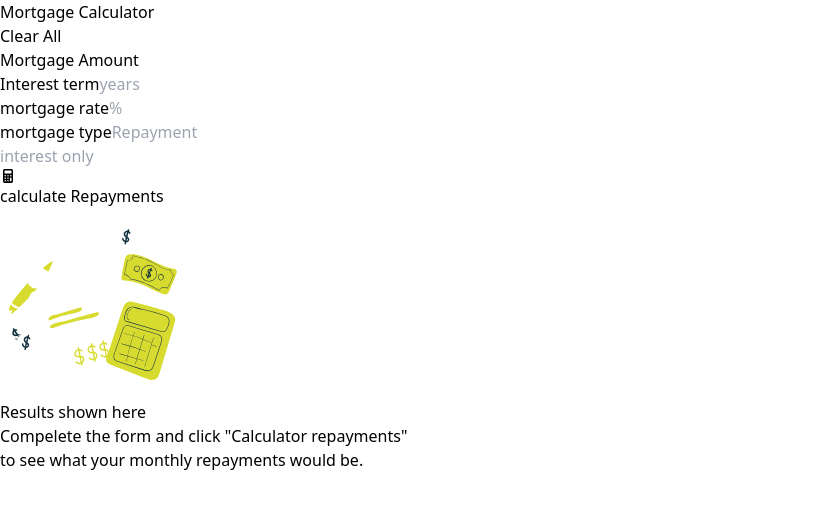
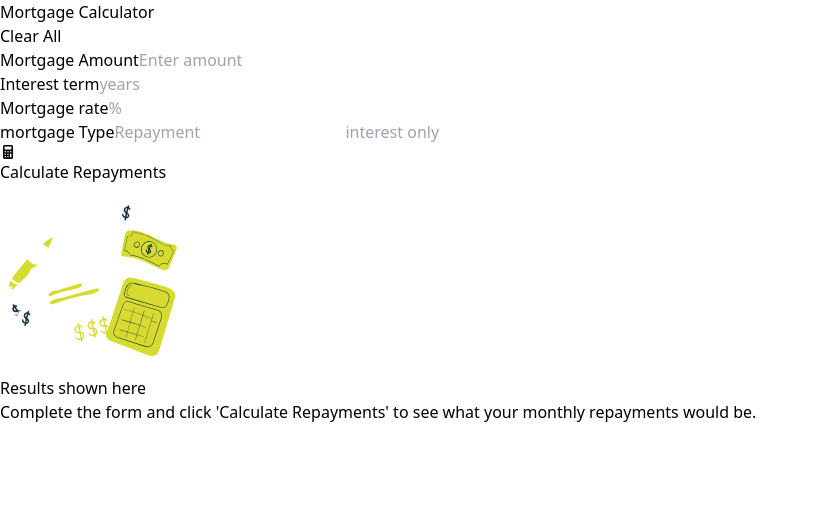
Before and after one commit to paulayuba/Repayment-Calculator, a React (Vite) app: page / in a window 1280 px wide. Shown: the top 508 px of the page, without its empty margins (0-818 px from the left). Built offline with nearby package versions, Linux system fonts and the light colour scheme.

Commit message:
first commit

```diff
--- a/src/Commponents/PaymentForm.jsx
+++ b/src/Commponents/PaymentForm.jsx
@@ -1,79 +1,132 @@
-import React from "react";
+import React, { useState } from "react";
 import { IoCalculator } from "react-icons/io5";
 import FirstImage from "./FirstImage.svg";
 
+const PaymentForm = () => {
+  const [mortgageAmount, setMortgageAmount] = useState("");
+  const [interestTerm, setInterestTerm] = useState("");
+  const [mortgageRate, setMortgageRate] = useState("");
+  const [mortgageType, setMortgageType] = useState("");
+  const [result, setResult] = useState(null);
 
-const PaymentForm = () => {
+  const calculateRepayments = (e) => {
+    e.preventDefault();
+    if (!mortgageAmount || !interestTerm || !mortgageRate || !mortgageType) {
+      alert("Please fill in all fields.");
+      return;
+    }
+    const principal = parseFloat(mortgageAmount);
+    const interestRate = parseFloat(mortgageRate) / 100 / 12;
+    const numberOfPayments = parseInt(interestTerm) * 12;
+
+    let monthlyRepayment;
+
+    if (mortgageType.toLowerCase() === "repayment") {
+      monthlyRepayment =
+        (principal * interestRate) /
+        (1 - Math.pow(1 + interestRate, -numberOfPayments));
+    } else if (mortgageType.toLowerCase() === "interest only") {
+      monthlyRepayment = principal * interestRate;
+    } else {
+      alert(
+        "Invalid mortgage type. Please enter 'Repayment' or 'Interest only'."
+      );
+      return;
+    }
+
+    setResult(monthlyRepayment.toFixed(2));
+  };
+
   return (
-    <div className="flex flex-row items-center py-30 p-2 justify-center rounded-2xl py-16">
-
-      <form className=" w-[30%] border py-2 px-6 rounded shadow-2xl focus:outline-none">
-      <div className="flex items-center space-x-8 mb-6">
+    <div className="flex flex-col md:flex-row items-center py-16 px-4 md:px-8 lg:px-16 justify-center rounded-2xl">
+      <form
+        className="w-full border shadow-2xl py-6 px-4 md:w-[40%] lg:w-[30%]  rounded md:mb-0"
+        onSubmit={calculateRepayments}
+      >
+        <div className="flex items-center justify-between mb-6">
           <h3 className="text-xl font-semibold">Mortgage Calculator</h3>
-        <h2 className="text-gray-400 underline">Clear All</h2>
+          <h2
+            className="text-gray-400 underline cursor-pointer"
+            onClick={() => {
+              setMortgageAmount("");
+              setInterestTerm("");
+              setMortgageRate("");
+              setMortgageType("");
+              setResult(null);
+            }}
+          >
+            Clear All
+          </h2>
         </div>
         <label
           htmlFor="mortgageAmount"
-          className="text-sm focus:outline-none font-medium mb-2 text-gray-400"
+          className="text-sm font-medium mb-2 text-gray-400"
         >
           Mortgage Amount
         </label>
         <input
-          type=""
-          placeholder=""
-          className="w-full border rounded px-3 py-2"
+          type="text"
+          placeholder="Enter amount"
+          value={mortgageAmount}
+          onChange={(e) => setMortgageAmount(e.target.value)}
+          className="w-full border rounded px-3 py-2 mb-4 focus:outline-none"
         />
-        <div className="flex py-8 flex-row w-full gap-5">
-          <div className="w-1/2">
+        <div className="flex flex-col md:flex-row md:py-8 gap-5">
+          <div className="w-full md:w-1/2">
             <label className="text-gray-400">Interest term</label>
             <input
-              type=""
+              type="text"
               placeholder="years"
+              value={interestTerm}
+              onChange={(e) => setInterestTerm(e.target.value)}
               className="w-full px-4 py-3 border rounded-lg focus:outline-none"
               required
             />
           </div>
-
-          <div className="w-1/2 text-right">
-            <label className="text-gray-400">mortgage rate</label>
+          <div className="w-full md:w-1/2">
+            <label className="text-gray-400">Mortgage rate</label>
             <input
               type="text"
               placeholder="%"
+              value={mortgageRate}
+              onChange={(e) => setMortgageRate(e.target.value)}
               className="w-full px-4 py-3 border rounded-lg focus:outline-none"
               required
             />
           </div>
         </div>
-        <div className="py-6">
-          <label className="text-gray-400">mortgage type</label>
+        <label className="text-gray-400 px-4 py-4">mortgage Type</label>
         <input
           type="text"
           placeholder="Repayment"
-            className="w-full px-4 py-3 border rounded-lg focus:outline-none"
-            required
+          value={mortgageAmount}
+          onChange={(e) => setMortgageAmount(e.target.value)}
+          className="w-full border rounded px-3 py-2 mb-4 focus:outline-none"
         />
-        </div>
-        <div>
         <input
           type="text"
           placeholder="interest only"
-            className="w-full px-4 py-3 border rounded-lg focus:outline-none"
-            required
+          value={mortgageAmount}
+          onChange={(e) => setMortgageAmount(e.target.value)}
+          className="w-full border rounded px-3 py-2 mb-4 focus:outline-none"
         />
-        </div>
-        <div className=" flex justify-center py-7">
+        <div className="flex justify-center py-7">
           <button className="bg-yellow-300 space-x-2 flex items-center justify-center rounded-3xl font-semibold py-2 px-4">
             <IoCalculator />
-            <span className="text-gray-400">calculate Repayments</span>
+            <span className="text-gray-400">Calculate Repayments</span>
           </button>
         </div>
       </form>
-      <div className="bg-slate-950 w-[30%] border p-28 px-6 rounded text-center">
-       <div className="items-center">
-       <FirstImage />
+      <div className="w-full md:w-[40%] lg:w-[30%] bg-slate-950 border py-32 px-6 rounded text-center">
+        <div className="flex justify-center mb-4">
+          <FirstImage className="w-28 h-10" />
         </div>
-        <h3 className="text-white font-bold">Results shown here</h3>
-        <p className="text-gray-500 font-semibold">Compelete the form and click "Calculator repayments"<br /> to see what your monthly repayments would be.</p>
+        <h3 className="text-white font-semibold">Results shown here</h3>
+        <p className="text-gray-500 font-semibold">
+          {result
+            ? `Your monthly repayment would be $${result}`
+            : "Complete the form and click 'Calculate Repayments' to see what your monthly repayments would be."}
+        </p>
       </div>
     </div>
   );
```
Lines whose indentation alone changed are shown as unchanged.
